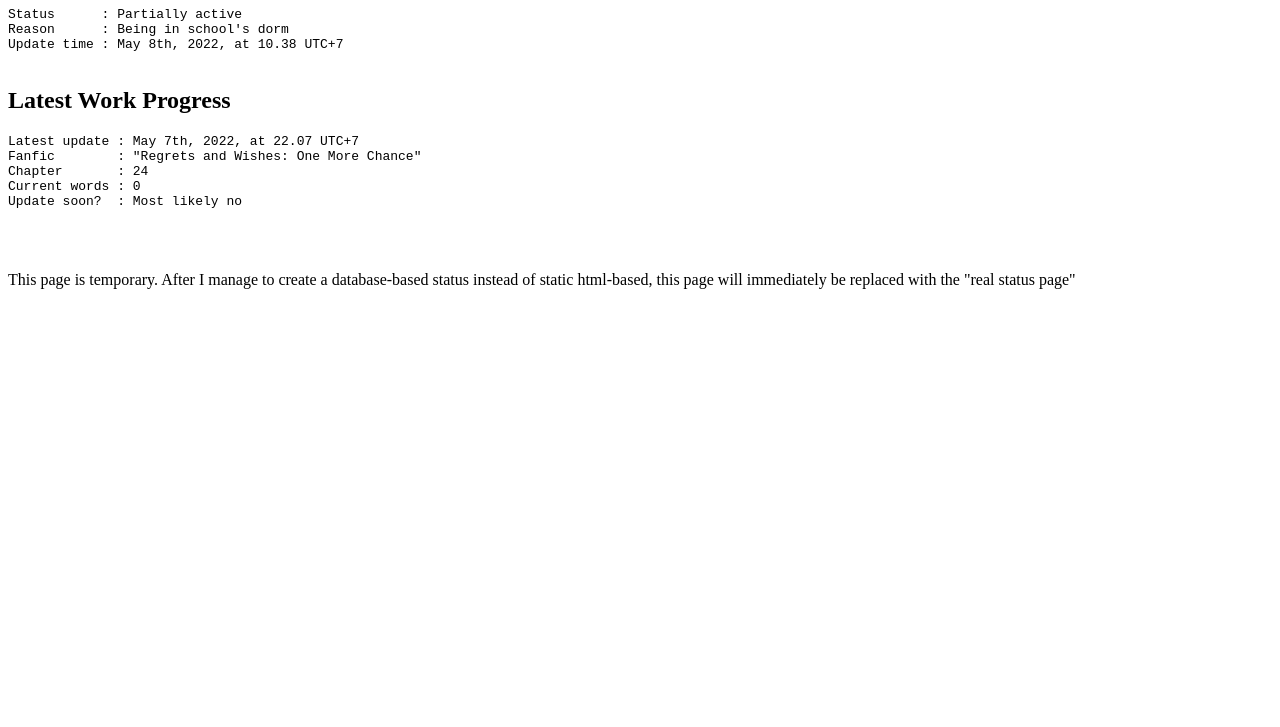
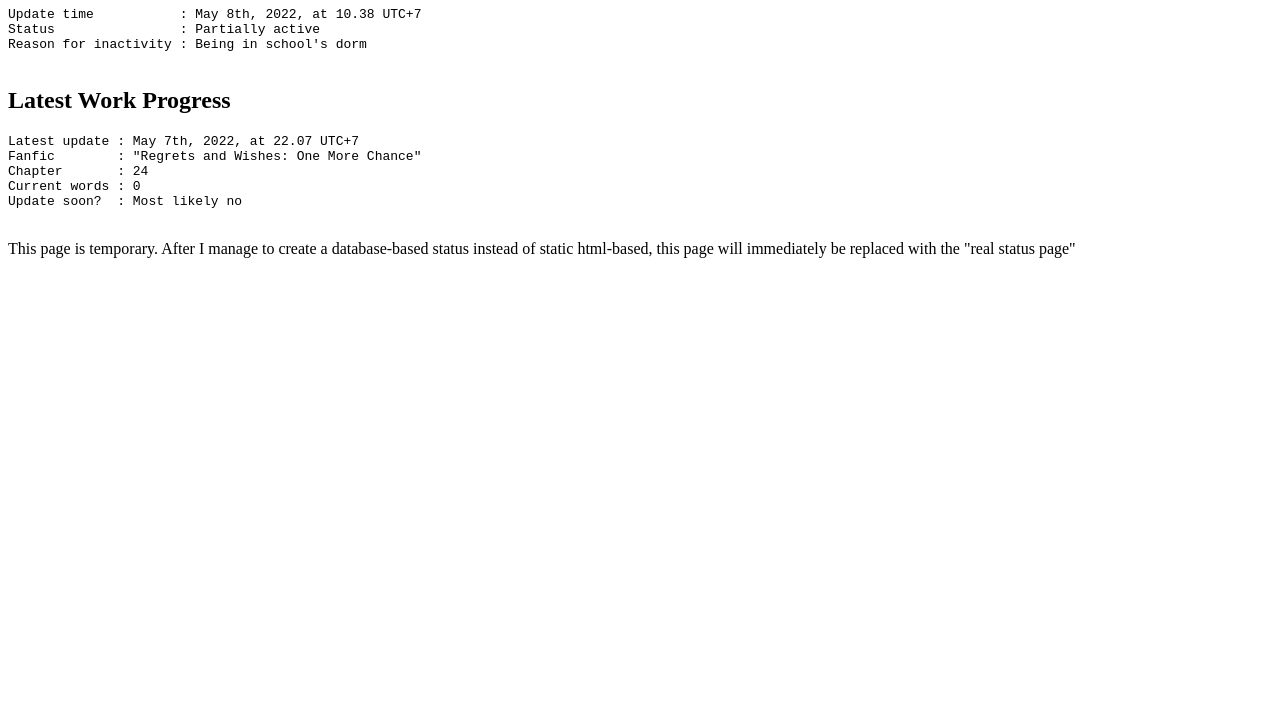
Before and after one commit to jnscrtm/jnscrtm.github.io, a plain HTML site: page status-tmp.html in a window 1280 px wide. Shown: the part 73-800 px from the top of the page. Drawn offline with Linux system fonts and the light colour scheme.

Commit message:
Update status-tmp.html

```diff
--- a/status-tmp.html
+++ b/status-tmp.html
@@ -8,9 +8,9 @@
     <body>
       <h1>Juan T. Hachigatsu's Current Status Update</h1>
       <pre>
-Status      : Partially active
-Reason      : Being in school's dorm
-Update time : May 8th, 2022, at 10.38 UTC+7
+Update time           : May 8th, 2022, at 10.38 UTC+7
+Status                : Partially active
+Reason for inactivity : Being in school's dorm
       </pre>
 
       <h2>Latest Work Progress</h2>
@@ -21,7 +21,6 @@ Chapter       : 24
 Current words : 0
 Update soon?  : Most likely no
         </pre>
-      <br>
       <p>This page is temporary. After I manage to create a database-based status instead of static html-based, this page will immediately be replaced with the &quot;real status page&quot;</p>
     </body>
 </html>
```
